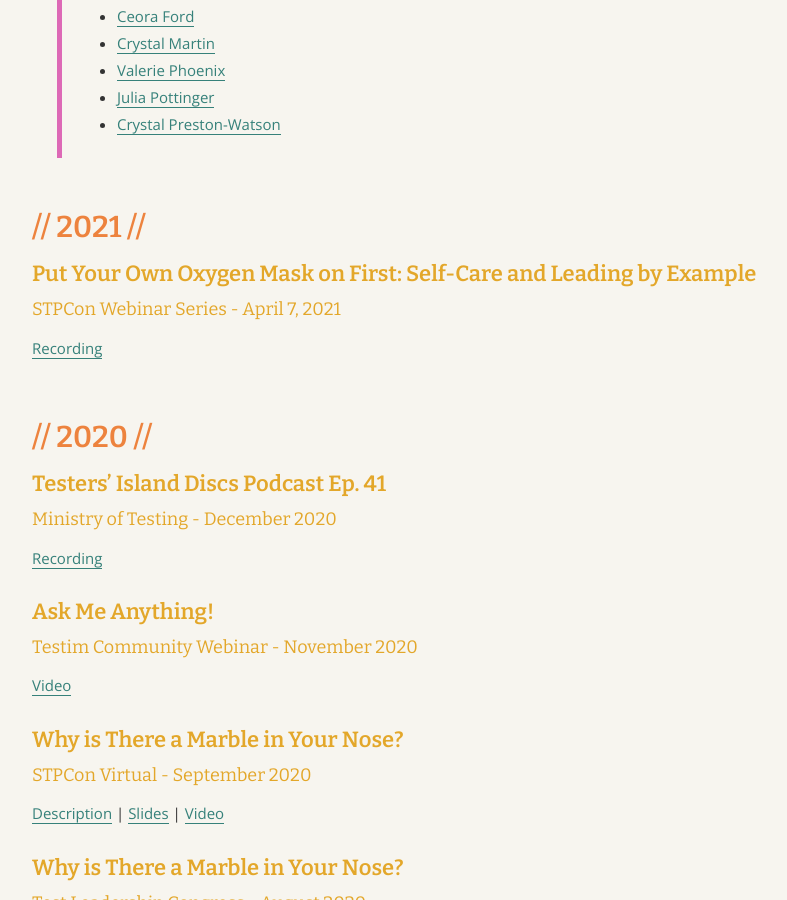
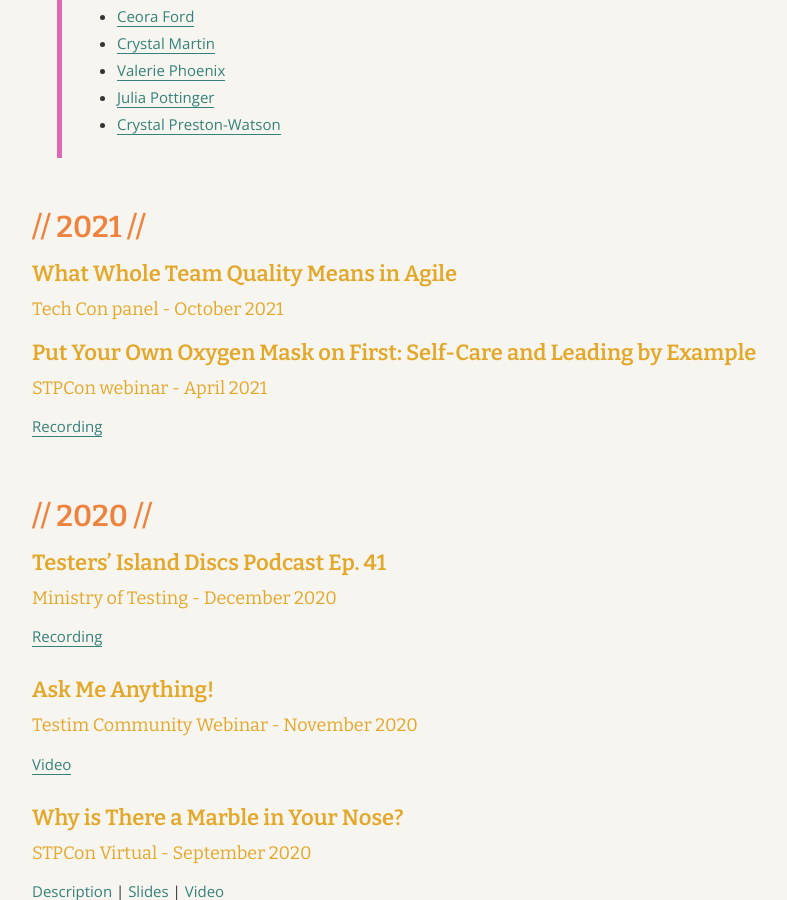
Before and after one commit to angelariggs/angelariggs.github.io, a Jekyll site: the page built from talks.md, in a window 1280 px wide and 900 px high, scrolled down 410 px. Shown: the whole window, without its empty margins (124-911 px from the left). Built offline with Jekyll 4.4.1, drawn with Linux system fonts in a browser that asks for light colours.

Commit message:
updated with tech con panel

```diff
--- a/talks.md
+++ b/talks.md
@@ -19,8 +19,11 @@
 
 # // 2021 //
 
+## What Whole Team Quality Means in Agile
+### Tech Con panel - October 2021
+
 ## Put Your Own Oxygen Mask on First: Self-Care and Leading by Example
-### STPCon Webinar Series - April 7, 2021
+### STPCon webinar - April 2021
 [Recording](https://www.softwaretestpro.com/put-your-own-oxygen-mask-on-first-self-care-and-leading-by-example/)
 
 &nbsp;
```
